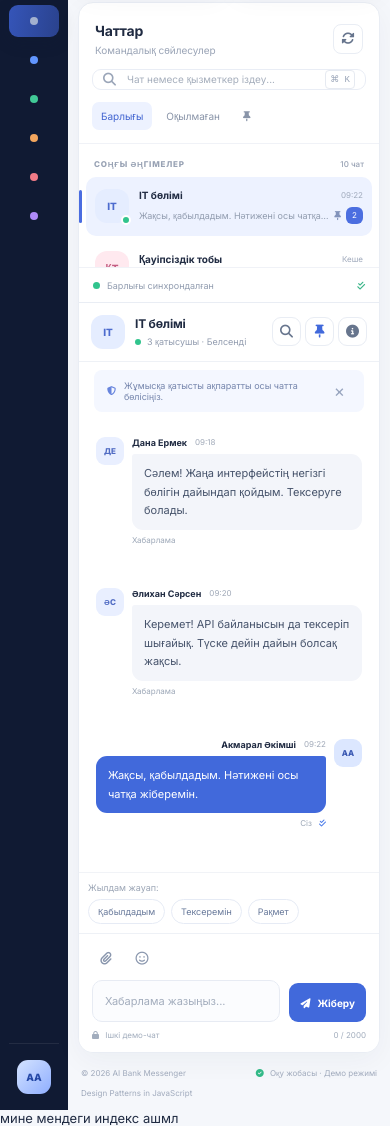
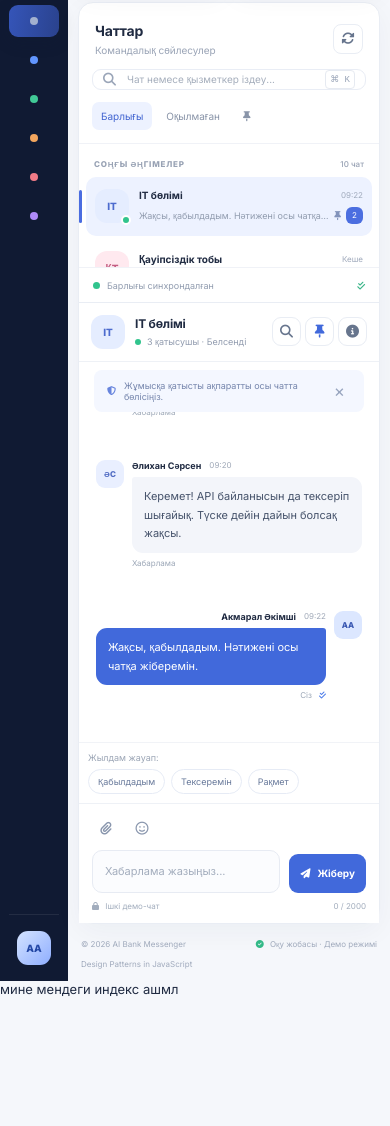
Before and after one commit to Monshak77/AIBankMessenger, a plain HTML site: page index.html in a window 390 px wide. Shown: the part 366-1492 px from the top of the page. After the commit the page ends 1363 px from the top, so only its background shows below. Drawn offline with Linux system fonts and the light colour scheme.

Commit message:
Update style.css

```diff
--- a/style.css
+++ b/style.css
@@ -294,3 +294,57 @@ h1 { font-size: 25px; letter-spacing: -.8px; margin: 8px 0 6px; color: #192640;
   .send-button { padding: 0 11px; }
   .app-footer { font-size: 8px; }
 }
+
+
+.messenger-layout {
+  height: 650px;
+  min-height: 0;
+  overflow: hidden;
+}
+
+.conversation {
+  height: 100%;
+  min-height: 0;
+  overflow: hidden;
+  display: flex;
+  flex-direction: column;
+}
+
+.conversation-header,
+.chat-banner,
+.search-message-bar,
+.quick-replies,
+.composer {
+  flex-shrink: 0;
+}
+
+.messages-area {
+  flex: 1 1 0;
+  min-height: 0;
+  overflow-y: auto;
+}
+
+.composer {
+  position: relative;
+  background: #fff;
+  z-index: 2;
+}
+
+@media (max-width: 600px) {
+  .messenger-layout {
+    height: auto;
+    overflow: visible;
+  }
+
+  .conversation {
+    height: 620px;
+    min-height: 620px;
+    overflow: hidden;
+  }
+
+  .messages-area {
+    flex: 1 1 0;
+    min-height: 0;
+    overflow-y: auto;
+  }
+}
```
